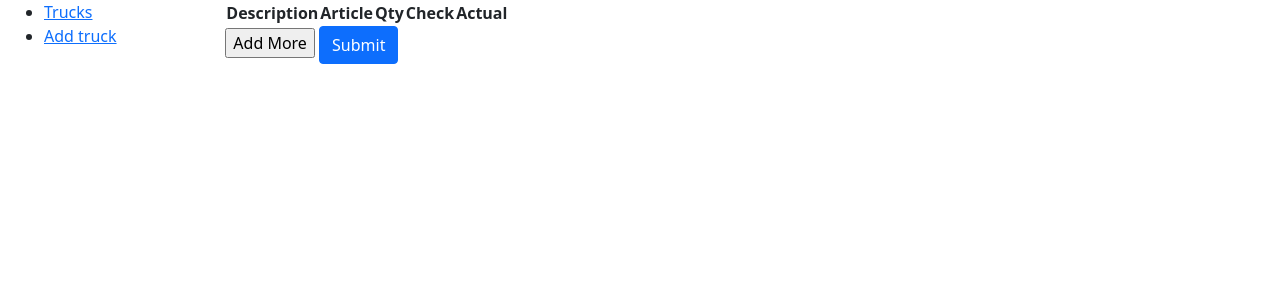
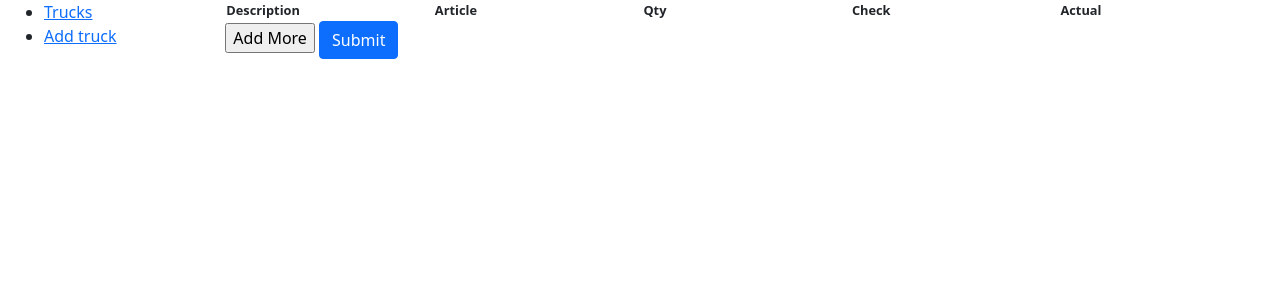
Before and after one commit to maxpryg/warehouse, a Django app: page /trucks/3827/1/ in a window 1280 px wide. Shown: the top 300 px of the page. Run offline with Django 4.2, Linux system fonts and the light colour scheme; data comes from the database, SQL or seed files in the repository; lists and menus that the app fills with data are empty.

Commit message:
simple commit

```diff
--- /dev/null
+++ b/trucks/static/trucks/style.css
@@ -0,0 +1,36 @@
+#form_set {
+  table-layout: fixed;
+  width: 100%;
+  white-space: nowrap;
+  font-size: 0.8rem;
+}
+
+/*
+#form_set td {
+  white-space: nowrap;
+  overflow: hidden;
+  text-overflow: ellipsis;
+}
+.row-desctiption {
+  width: 50%;
+}
+
+.row-material {
+  width: 20%;
+}
+
+.row-quantity {
+  width: 10%;
+}
+
+.row-checked {
+  width: 10%;
+}
+
+.row-actual {
+  width: 10%;
+}
+*/
+.hscroll {
+  overflow-x: auto; /* Horizontal */
+}
--- a/trucks/templates/base.html
+++ b/trucks/templates/base.html
@@ -6,8 +6,10 @@
 
     <!-- Bootstrap CSS -->
     <link href="https://cdn.jsdelivr.net/npm/bootstrap@5.1.3/dist/css/bootstrap.min.css" rel="stylesheet" integrity="sha384-1BmE4kWBq78iYhFldvKuhfTAU6auU8tT94WrHftjDbrCEXSU1oBoqyl2QvZ6jIW3" crossorigin="anonymous">
-    <script src="https://code.jquery.com/jquery-3.4.1.js" integrity="sha256-WpOohJOqMqqyKL9FccASB9O0KwACQJpFTUBLTYOVvVU=" crossorigin="anonymous"></script>
   {% block title %}<title>Local Library</title>{% endblock %}
+
+    {% load static %}
+    <link rel="stylesheet" type="text/css" href="{% static 'trucks/style.css' %}">
 </head>
 <body>
   <div class="container-fluid">
@@ -25,5 +27,7 @@
   </div>
     <!-- Option 1: Bootstrap Bundle with Popper -->
     <script src="https://cdn.jsdelivr.net/npm/bootstrap@5.1.3/dist/js/bootstrap.bundle.min.js" integrity="sha384-ka7Sk0Gln4gmtz2MlQnikT1wXgYsOg+OMhuP+IlRH9sENBO0LRn5q+8nbTov4+1p" crossorigin="anonymous"></script>
+
+    <script src="https://code.jquery.com/jquery-3.4.1.js" integrity="sha256-WpOohJOqMqqyKL9FccASB9O0KwACQJpFTUBLTYOVvVU=" crossorigin="anonymous"></script>
 </body>
 </html>
--- a/trucks/templates/trucks/handling-unit-detail.html
+++ b/trucks/templates/trucks/handling-unit-detail.html
@@ -10,18 +10,22 @@
     {{ formset.management_form }}
     <div>
         <table id="form_set">
-        <th>Description</th>
-        <th>Article</th>
-        <th>Qty</th>
-        <th>Check</th>
-        <th>Actual</th>
-        {% for form in formset %}
-            <tr>
-            {% for field in form %}
-                <td>{{ field }}</td>
+            <thead>
+                <th class="row-description">Description</th>
+                <th class="row-material">Article</th>
+                <th class="row-quantity">Qty</th>
+                <th class="row-checked">Check</th>
+                <th class="row-actual">Actual</th>
+            </thead>
+            <tbody>
+            {% for form in formset %}
+                <tr>
+                {% for field in form %}
+                    <td>{{ field.errors }}{{ field }}</td>
+                {% endfor %}
+                </tr>
             {% endfor %}
-            </tr>
-        {% endfor %}
+            <tbody>
         </table>
     </div>
     <input type="button" value="Add More" id="add_more">
```
